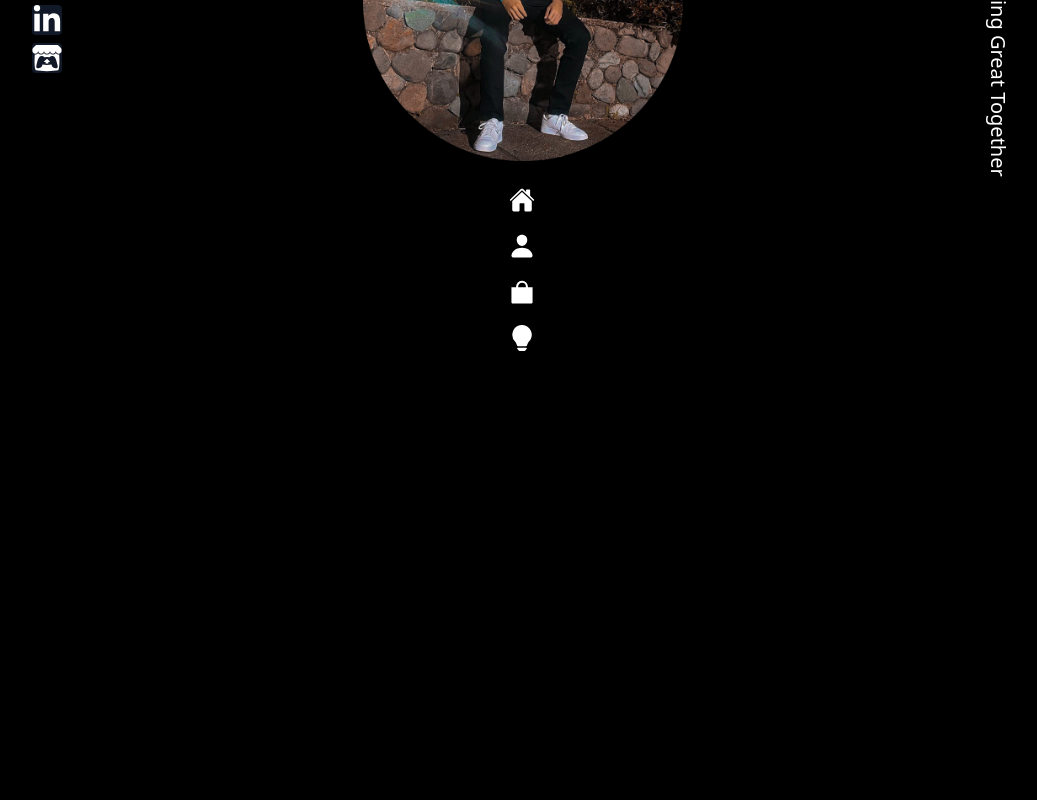
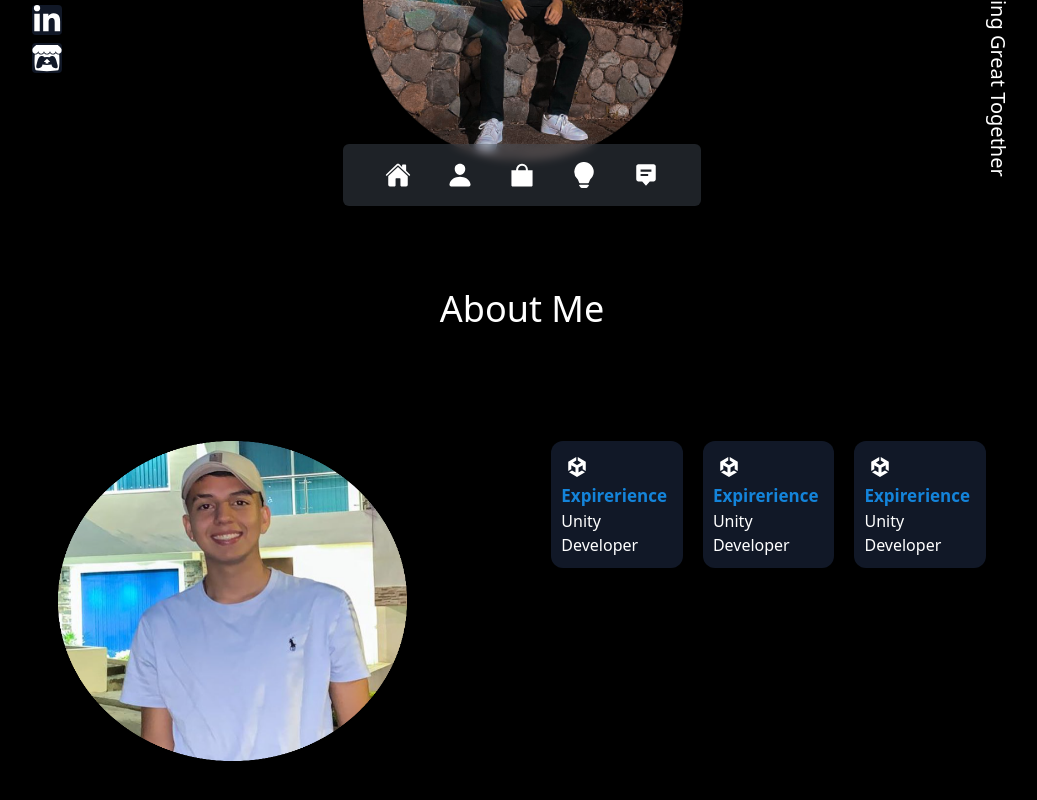
Before and after one commit to kelvinguetta1608/Portfolio-React, a React (Vite) app: page / in a window 1280 px wide. Shown: the part 554-1354 px from the top of the page, without its empty margins (118-1155 px from the left). Before the commit the page ends 915 px from the top, so only its background shows below. Built offline with nearby package versions, Linux system fonts and the light colour scheme.

Commit message:
Se realizó el funcionamiento del menú, para que redireccione a la sección correspondiente, además se comenzó la estructura del componente about

```diff
--- a/src/Components/About.jsx
+++ b/src/Components/About.jsx
@@ -1,7 +1,30 @@
+import profile from '../assets/Captura2.png'
+import { FaUnity } from "react-icons/fa6";
+
 const About =()=>{
     return(
-        <div>
-
+        <div id="About" className='py-28 lg:px-44 px-[20px] text-white'>
+            <h2 className='text-4xl text-bold mb-28 text-center'>About Me</h2>
+            <div className='flex lg:flex-row flex-col lg:items-start items-center justify-center gap-36'>
+                <img className='h-[20rem] lg:w-[40%] rounded-xl mb-9' src={profile} alt="" />
+                <div className='flex lg:justify-start justify-center gap-[20px] mb-[40px]'>
+                    <div className='bg-gray-900 p-[10px] rounded-xl flex flex-col items-ceneter justify-center'>
+                        <FaUnity className='text-[20px] text-center m-[6px]'/>
+                        <h2 className='text-[17px] font-bold text-[#1484da]'>Expirerience</h2>
+                        <span className='py-[1px] text-[16px] '>Unity Developer</span>
+                    </div>
+                    <div className='bg-gray-900 p-[10px] rounded-xl flex flex-col items-ceneter justify-center'>
+                        <FaUnity className='text-[20px] text-center m-[6px]'/>
+                        <h2 className='text-[17px] font-bold text-[#1484da]'>Expirerience</h2>
+                        <span className='py-[1px] text-[16px] '>Unity Developer</span>
+                    </div>
+                    <div className='bg-gray-900 p-[10px] rounded-xl flex flex-col items-ceneter justify-center'>
+                        <FaUnity className='text-[20px] text-center m-[6px]'/>
+                        <h2 className='text-[17px] font-bold text-[#1484da]'>Expirerience</h2>
+                        <span className='py-[1px] text-[16px] '>Unity Developer</span>
+                    </div>
+                </div>
+            </div>
         </div>
     );
 };
--- a/src/Components/Banner.jsx
+++ b/src/Components/Banner.jsx
@@ -20,7 +20,7 @@ const Banner = () => {
     }, []);
 
     return (
-        <div className="text-center pt-10 lg:w-[100%]">
+        <div id="Home" className="text-center pt-10 lg:w-[100%]">
             <h2 className="text-xl">Hello, I am</h2>
             <h2 className="text-5xl my-2 font-bold" style={{ color: '#1484da' }}>Kevin Velasco</h2>
             <div className="text-2xl my-2 font-bold" id="typewriter"></div>
--- a/src/Components/Contact.jsx
+++ b/src/Components/Contact.jsx
@@ -1,6 +1,6 @@
 const Contact =()=>{
     return(
-        <div>
+        <div id="Contact">
 
         </div>
     );
--- a/src/Components/Menu.jsx
+++ b/src/Components/Menu.jsx
@@ -1,11 +1,12 @@
 import {Link} from "react-scroll";
 import {IoHome, IoPerson, IoBagSharp} from "react-icons/io5"
 import { BsLightbulbFill } from "react-icons/bs";
+import { BiSolidMessageAltDetail } from "react-icons/bi";
 
 const Menu =()=>{
     return(
-        <div>
-            <div className="flex justify-center flex-col items-center">
+        <div className="flex justify-center flex-col items-center">
+            <div className="flex gap-4 bg-gray-600 backdrop-blur-sm bg-opacity-40 py-2 px-8 rounded-md fixed backdrop-filter bg-clip-padding bottom-10">
                 <Link activeClass="bg=[#1484da] rounded-full"
                     to="Home"
                     smooth={true}
@@ -18,7 +19,7 @@ const Menu =()=>{
                     <IoHome className="text-[26px] m-[10px] text-center"/>
                 </Link>
                 <Link activeClass="bg=[#1484da] rounded-full"
-                    to="Home"
+                    to="About"
                     smooth={true}
                     spy={true}
                     offset={50}
@@ -29,7 +30,7 @@ const Menu =()=>{
                     <IoPerson className="text-[26px] m-[10px] text-center"/>
                 </Link>
                 <Link activeClass="bg=[#1484da] rounded-full"
-                    to="Home"
+                    to="Projects"
                     smooth={true}
                     spy={true}
                     offset={50}
@@ -40,7 +41,7 @@ const Menu =()=>{
                     <IoBagSharp className="text-[26px] m-[10px] text-center"/>
                 </Link>
                 <Link activeClass="bg=[#1484da] rounded-full"
-                    to="Home"
+                    to="Skills"
                     smooth={true}
                     spy={true}
                     offset={50}
@@ -50,7 +51,17 @@ const Menu =()=>{
 
                     <BsLightbulbFill className="text-[26px] m-[10px] text-center"/>
                 </Link>
+                <Link activeClass="bg=[#1484da] rounded-full"
+                    to="Contact"
+                    smooth={true}
+                    spy={true}
+                    offset={50}
+                    duration={500}
 
+                >
+
+                    <BiSolidMessageAltDetail className="text-[26px] m-[10px] text-center"/>
+                </Link>
             </div>
         </div>
     );
--- a/src/Components/Projects.jsx
+++ b/src/Components/Projects.jsx
@@ -1,6 +1,6 @@
 const Projects =()=>{
     return(
-        <div>
+        <div id="Projects">
 
         </div>
     );
--- a/src/Components/Skills.jsx
+++ b/src/Components/Skills.jsx
@@ -1,6 +1,6 @@
 const Skills =()=>{
     return(
-        <div>
+        <div id="Skills">
 
         </div>
     );
```
Also changed, not shown: src/assets/Captura2.png (added), 1 other file (tests, documents, lock files or other folders).
